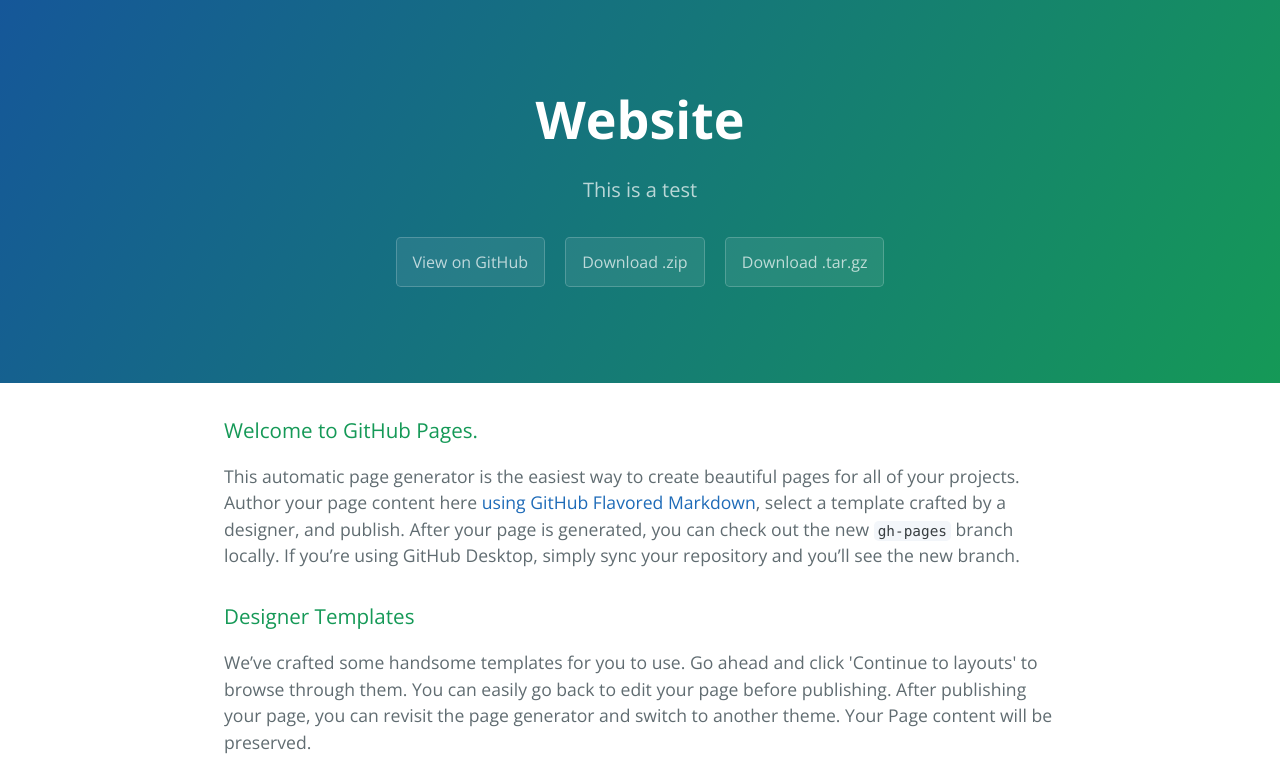
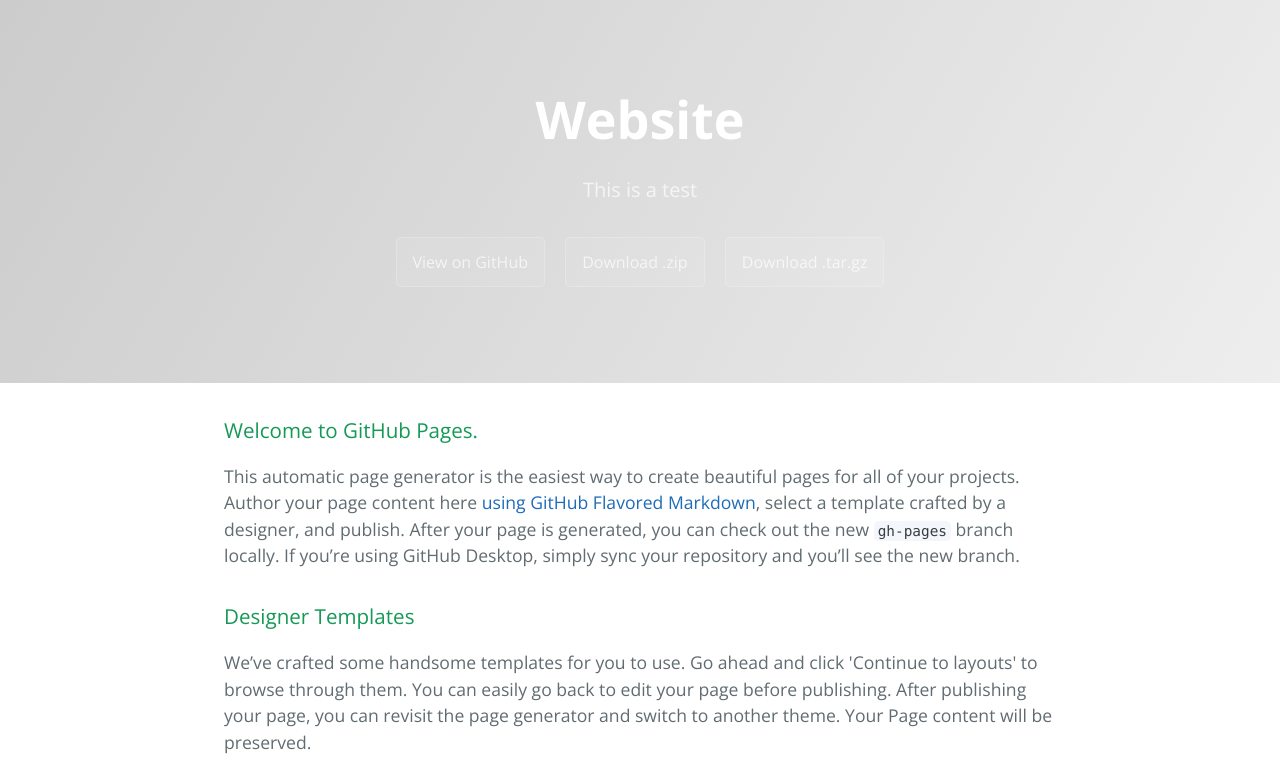
Before and after one commit to andybacon/website, a plain HTML site: page index.html in a window 1280 px wide. Shown: the top 784 px of the page. Drawn offline with nearby package versions, Linux system fonts and the light colour scheme.

Commit message:
Update stylesheet.css

```diff
--- a/stylesheets/stylesheet.css
+++ b/stylesheets/stylesheet.css
@@ -57,7 +57,7 @@
   color: #fff;
   text-align: center;
   background-color: #cccccc;
-  background-image: linear-gradient(120deg, #155799, #159957); }
+  background-image: linear-gradient(120deg, #cccccc, #eeeeee); }
 
 @media screen and (min-width: 64em) {
   .page-header {
```
